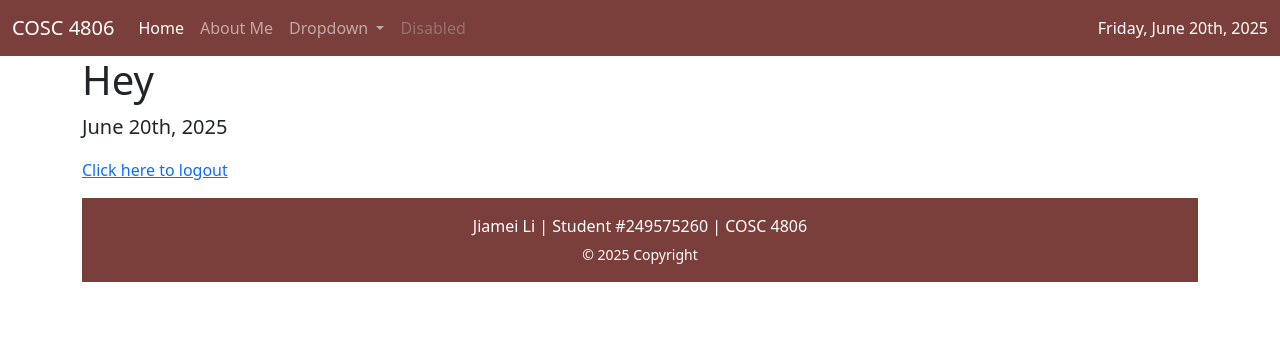
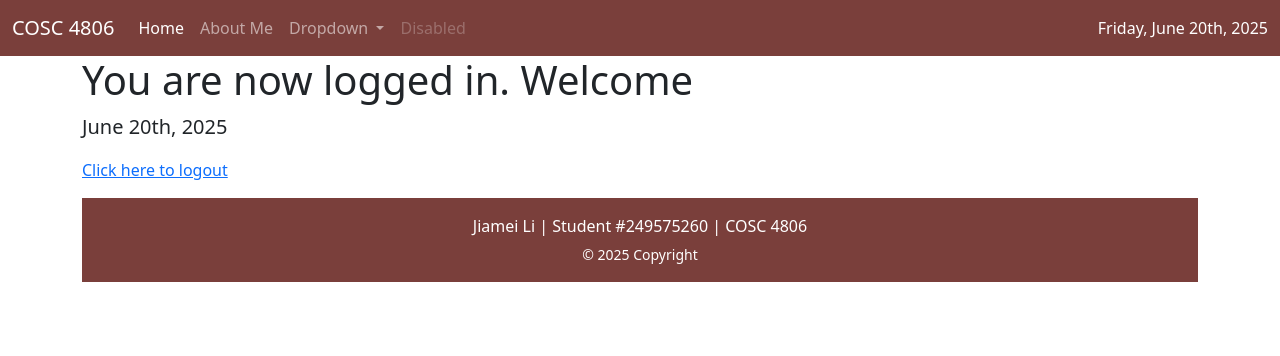
Before and after one commit to Jiamli-5050/cosc-4806-3, a PHP site: page /home in a window 1280 px wide. Shown: the top 356 px of the page. Run offline with PHP 8.4, Linux system fonts and the light colour scheme; the visitor is signed in with stand-in values (Sample User, id 1); data that the repository does not hold is empty.

Commit message:
Made the message on the home page after logging in more friendly

```diff
--- a/app/views/home/index.php
+++ b/app/views/home/index.php
@@ -3,7 +3,7 @@
     <div class="page-header" id="banner">
         <div class="row">
             <div class="col-lg-12">
-                <h1>Hey</h1>
+                <h1>You are now logged in. Welcome</h1>
                 <p class="lead"> <?= date("F jS, Y"); ?></p>
             </div>
         </div>
```
